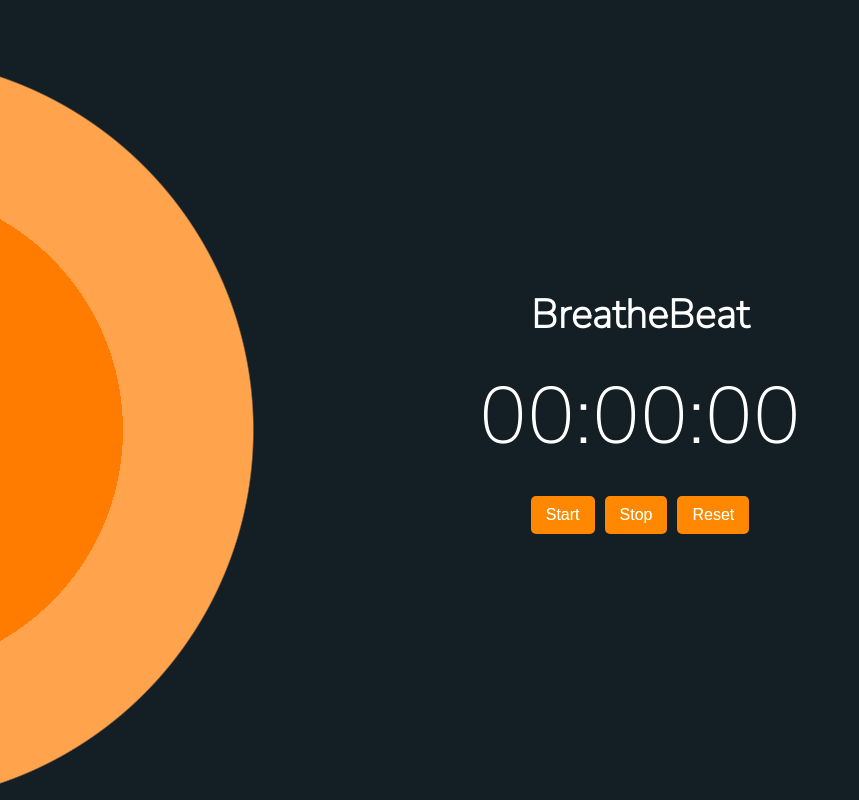
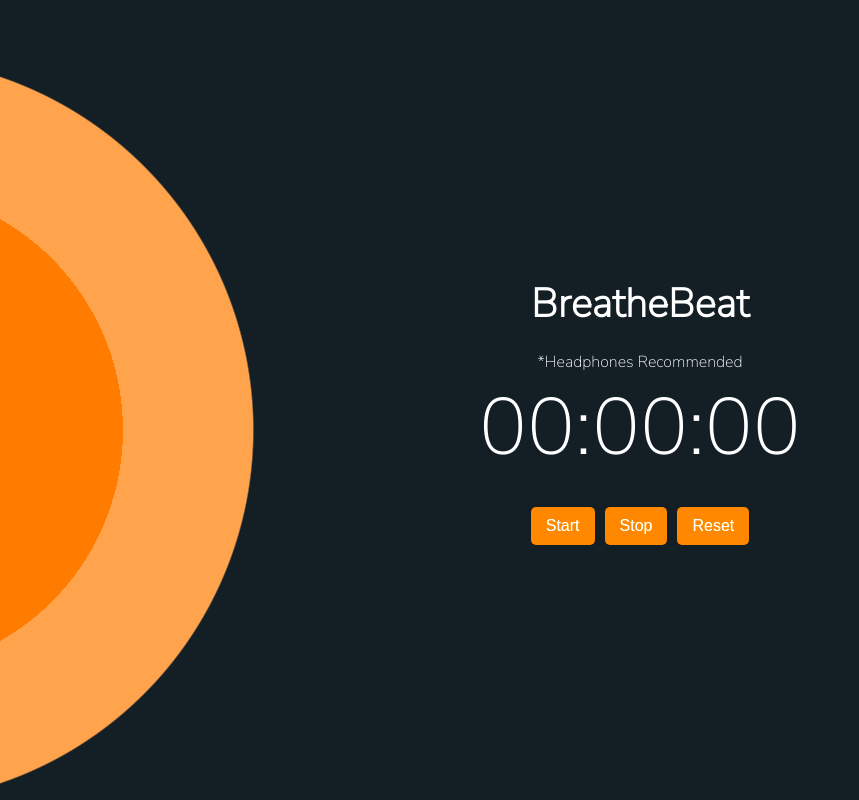
Before and after one commit to ShivamBhosale/BreatheBeat, a plain HTML site: page index.html in a window 1280 px wide. Shown: the whole page, without its empty margins (0-859 px from the left). Drawn offline with Linux system fonts and the light colour scheme.

Commit message:
minor updates

```diff
--- a/index.html
+++ b/index.html
@@ -8,7 +8,9 @@
     <link rel="stylesheet" href="styles.css">
 </head>
 <body>
+
     <h1 class="heading">BreatheBeat</h1>
+    <p>*Headphones Recommended</p>
     <div class="stopwatch-container">
         <div class="stopwatch" id="stopwatch">00:00:00</div>
         <div class="controls">
--- a/styles.css
+++ b/styles.css
@@ -61,3 +61,9 @@ body {
     text-align: center;
     margin-bottom: 20px;
 }
+
+p{
+    color: #fff;
+    margin: 0;
+
+}
```
Also changed, not shown: timer.html (added, +13 -0 lines).
